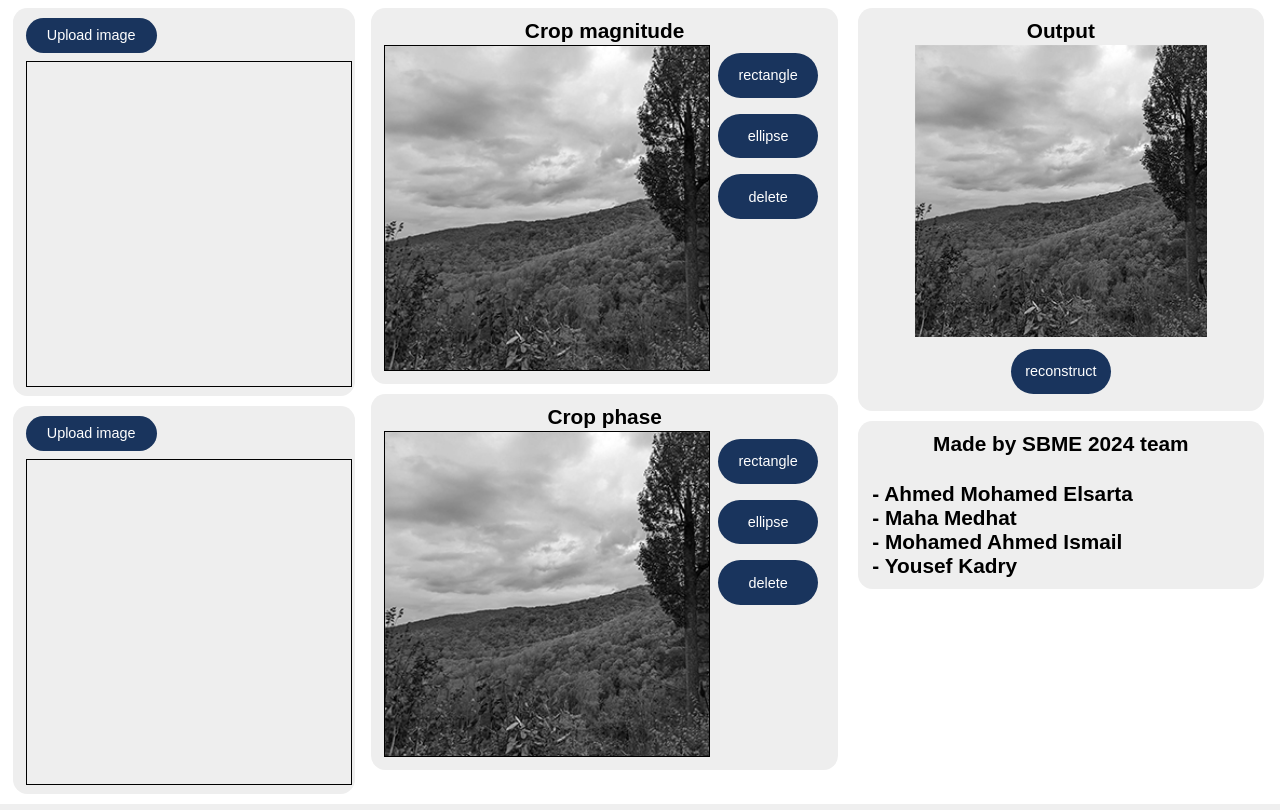
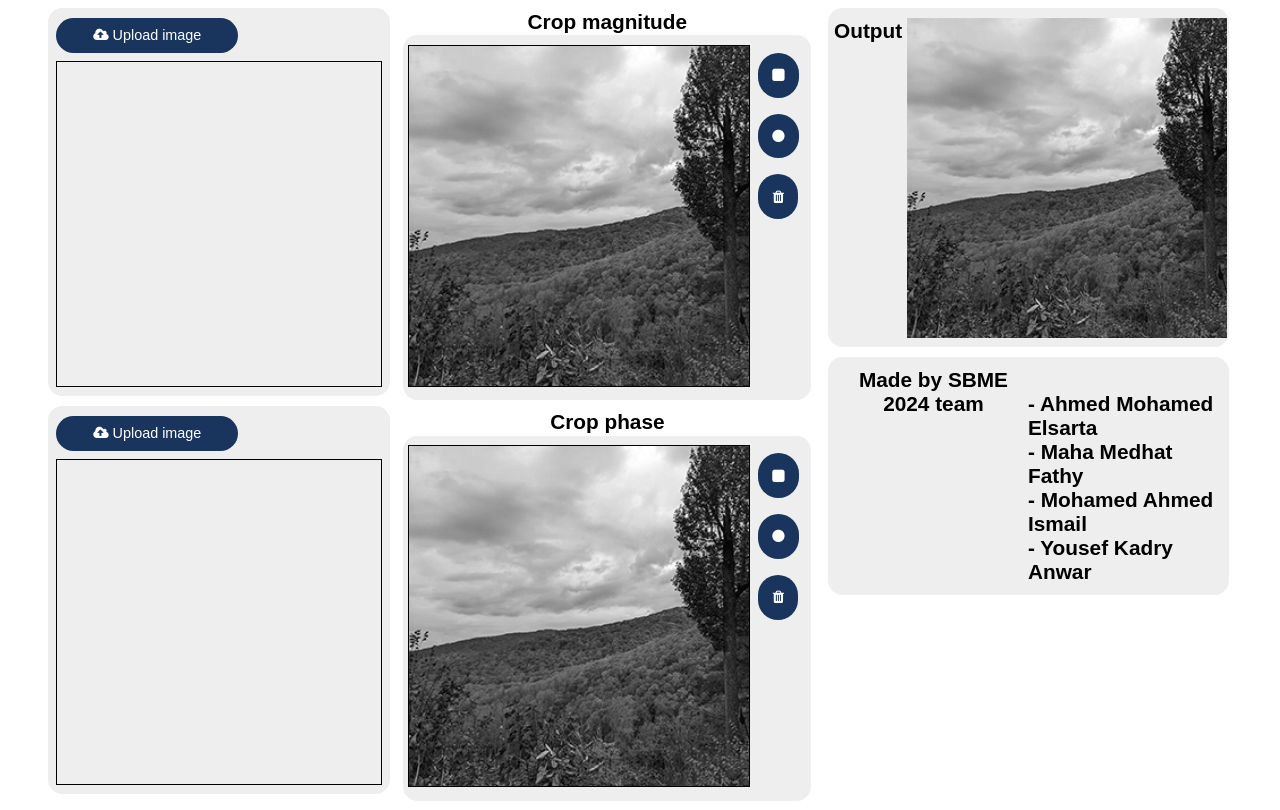
Before and after one commit to MohamedAIsmail/DSP-Task4, a Flask app: page / in a window 1280 px wide. Run offline with Flask 2, Linux system fonts and the light colour scheme; some libraries are stand-ins or nearby versions.

Commit message:
Ui final version 1

```diff
--- a/server/static/css/style.css
+++ b/server/static/css/style.css
@@ -1,13 +1,10 @@
 #canvas {
     background-image: url('../assets/nature1.jpg');
 }
-
 #image {
     width: 400px;
     height: auto;
 }
-
-
 #display_image1{
     height: 40.5vh;
     width: 40.5vh;
@@ -15,7 +12,6 @@
     background-position: center;
     background-size: cover;
 }
-
 #display_image2{
     height: 40.5vh;
     width: 40.5vh;
@@ -36,7 +32,8 @@
 }
 
 canvas {
-    height: 40.5vh;
+    height: 42.5vh;
+    margin: auto;
 }
 
 /* general page styling */
@@ -66,7 +63,7 @@ input[type="file"] {
   }
 .import-btn {
     display: block;
-    width: 7rem;
+    max-width: 50%;
     padding: 0.6rem;
     margin-bottom: 0.5rem;
     cursor: pointer;
@@ -85,7 +82,7 @@ button {
     /* display: block; */
     padding: 0.9rem;
     margin: 0.5rem;
-    min-width: 100px;
+    /* min-width: 100px; */
     cursor: pointer;
     border: 5px #eee;
     border-radius: 3.5rem;
@@ -104,6 +101,8 @@ button:hover {
     min-height: 100%;
     /* padding: 1%; */
     box-sizing: border-box;
+    display: flex;
+    justify-content: center;
     /* background-color: #EEE; */
 }
 
@@ -144,7 +143,10 @@ button:hover {
 
 .section-container {
     width: 90%;
-    display: block;
+    /* display: block; */
+    display: flex;
+    justify-content: center;
+    /* height: 47vh; */
     margin-left: auto;
     margin-right: auto;
     margin-bottom: 0.6rem;
@@ -153,6 +155,11 @@ button:hover {
     padding: 0.6rem 0.8rem;
     border-radius: 0.9rem;
     text-align: center;
+}
+.section-container > div {
+    display: table-cell;
+    text-align: center;
+    vertical-align: top;
 }
 
 .left-section {
@@ -164,37 +171,44 @@ button:hover {
     /*height: 95vh;*/
 }
 
-.section-container>img {
+.left-section>img {
     max-height: 36.5vh;
+    display: block;
+    margin: auto;
 }
 
-.section-container>div {
-    display: table-cell;
-    vertical-align: top;
-}
+
 
 .middle-section {
     /* padding: 0.5rem; */
     border-radius: 2rem;
-    min-width: 33vw;
+    width: 27vw;
     margin-top: 2rem;
 }
 
 .button-array {
     text-align: center;
     display: flex;
-    align-items: center;
+    justify-content: center;
 }
 
 .right-section {
     /* padding: 0.5rem; */
     border-radius: 2rem;
     text-align: center;
-    min-width: 33vw;
+    width:32vw;
 }
 
 #img_recon {
-    height: 50vh;
+    height:40vh;
+    text-align: center;
 }
 
 /* radion button styling */
+li {
+    display:inline-block;
+    list-style: none;
+}
+ul {
+    display: inline;
+}
--- a/server/templates/index.html
+++ b/server/templates/index.html
@@ -5,7 +5,8 @@
     <meta http-equiv="X-UA-Compatible" content="IE=edge">
     <meta name="viewport" content="width=device-width, initial-scale=1.0">
     <title>Fourier usage in compression demo</title>
-
+    <!-- Add icon library -->
+    <link rel="stylesheet" href="https://cdnjs.cloudflare.com/ajax/libs/font-awesome/4.7.0/css/font-awesome.min.css">
     <script src="https://cdnjs.cloudflare.com/ajax/libs/d3/7.6.1/d3.min.js"></script>
     <script src="//code.jquery.com/jquery-1.11.1.min.js"></script>
 
@@ -25,7 +26,7 @@
                 <div class="section-container">
                     <form id="upload-image1-form" method="post" enctype="multipart/form-data">
                         <label for="image_input1" class="import-btn">
-                            <i></i> Upload image
+                            <i class="fa fa-cloud-upload"></i> Upload image
                         </label>
                         <input id="image_input1" type="file" name="Image_File1" accept="image/jpeg, image/png, image/jpg"></input>
                         <div id="display_image1"></div>
@@ -45,34 +46,56 @@
 
             <!-- Middle section -->
             <div class="middle-section">
+                <p class="title">Crop magnitude</p>
                 <div class="section-container">
-                    <p class="title">Crop magnitude</p>
+                    <!-- mag radio group -->
+                    <!-- <ul>
+                        <li>
+                          <input type="radio" name="mag-select" value="image_1" />
+                          image 1
+                          <input type="radio" name="mag-select"
+                          value="image_2" id="custom_venuetype_private" />
+                          image 2
+                        </li>
+                    </ul> -->
                     <!-- magnitude canvas -->
                     <div>
                         <canvas id="magCanvas" width="300" height="300" style="border:1px solid #000000;">
                         </canvas>
                     </div>
                     <div class="button-array">
-                        <button id="rect1">rectangle</button>
-                        <button id="ellipse1">ellipse</button>
-                        <button id="del1">delete</button>
+                        <!-- <button >rectangle</button> -->
+                        <button id="rect1"><i class="fa fa-square"></i></button> <br>
+                        <button id="ellipse1"><i class="fa fa-circle"></i></button> <br>
+                        <button id="del1"><i class="fa fa-trash"></i></button>
                         <!-- <img src="../static/assets/nature1.jpg" class="infographic" id="mid-figure1" alt=""> -->
                     </div>
+
                 </div>
+                <p class="title">Crop phase</p>
                 <div class="section-container">
                     <!-- phase canvas -->
-                    <p class="title">Crop phase</p>
-
+                    <!-- mag radio group -->
+                    <!-- <ul>
+                        <li>
+                        <input type="radio" name="phase-select" value="image_1" />
+                        image 1
+                        <input type="radio" name="phase-select"
+                        value="image_2" id="custom_venuetype_private" />
+                        image 2
+                        </li>
+                    </ul> -->
                     <div>
                         <canvas id="phaseCanvas" width="300" height="300" style="border:1px solid #000000;">
                         </canvas>
                     </div>
                     <div class="button-array">
-                        <button id="rect2">rectangle</button> <br>
-                        <button id="ellipse2">ellipse</button> <br>
-                        <button id="del2">delete</button> <br>
+                        <button id="rect2"><i class="fa fa-square"></i></button> <br>
+                        <button id="ellipse2"><i class="fa fa-circle"></i></button> <br>
+                        <button id="del2"><i class="fa fa-trash"></i></button> <br>
                         <!-- <img src="../static/assets/nature1.jpg" class="infographic" id="mid-figure1" alt=""> -->
                     </div>
+
                     <!-- <img src="../static/assets/nature1.jpg" class="infographic" id="mid-figure2" alt=""> -->
                 </div>
             </div>
@@ -80,20 +103,21 @@
             <div id="right-section" class="right-section">
                 <div class="section-container">
                     <p class="title">Output</p>
+                    <br>
                     <img src="../static/assets/nature1.jpg" class="infographic" id="img_recon" alt="">
-                    <br>
-                    <button>reconstruct</button>
+                    <!-- <button>reconstruct</button> -->
                 </div>
                 <div class="section-container">
                     <p class="title">
                         Made by SBME 2024 team
+                        <br>
                     </p>
                     <p class="title" style="text-align: left;">
                         <br>
                         - Ahmed Mohamed Elsarta <br>
-                        - Maha Medhat <br>
+                        - Maha Medhat Fathy <br>
                         - Mohamed Ahmed Ismail<br>
-                        - Yousef Kadry
+                        - Yousef Kadry Anwar
                     </p>
                 </div>
             </div>
```
Also changed, not shown: server/static/assets/Image1_Magnitude.jpg, server/static/assets/Image1_Phase.jpg, server/static/assets/Image2.jpg, server/static/assets/Image2_Magnitude.jpg, server/static/assets/Image2_Phase.jpg, 1 other file.
